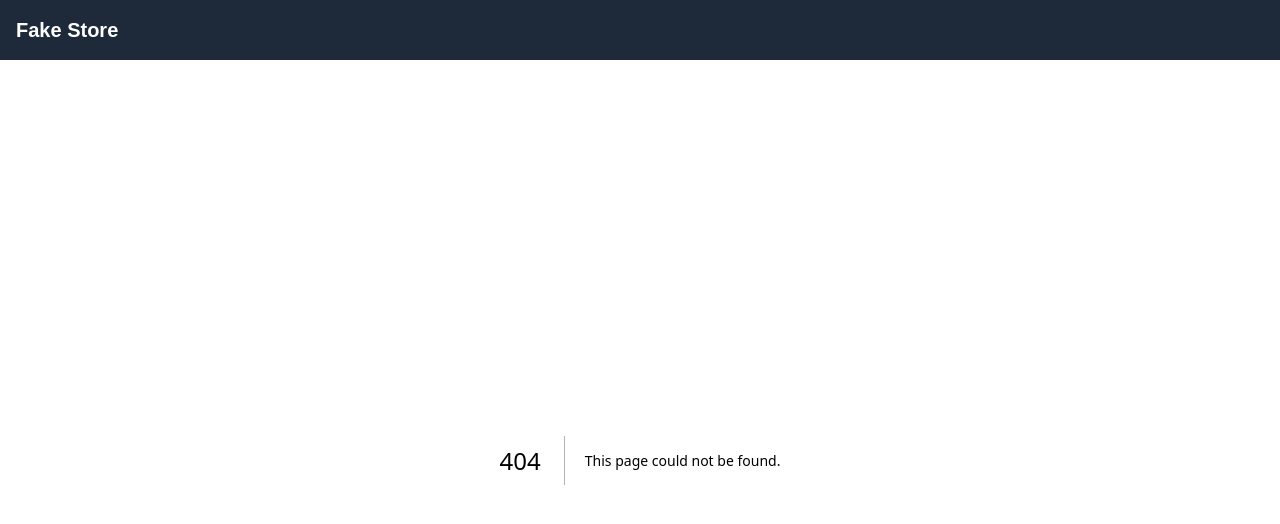
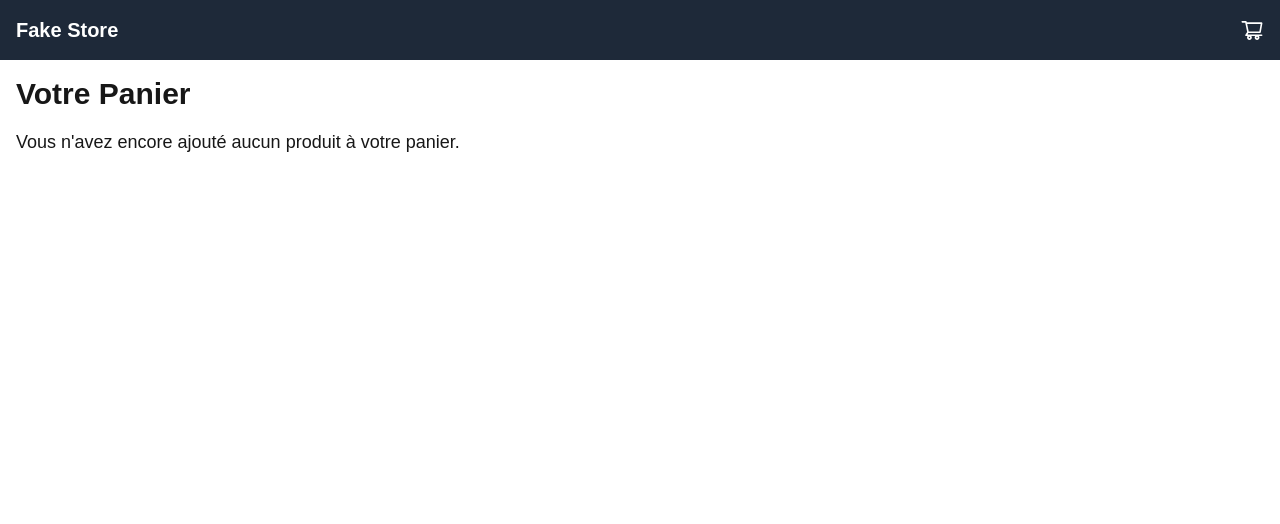
Before and after one commit to Akkuro/simple-store, a Next.js app in the folder fake-store-app/: page /cart in a window 1280 px wide. Before the commit this address had no page. Shown: the top 524 px of the page. Built offline with nearby package versions, Linux system fonts and the light colour scheme.

Commit message:
Add cart page

```diff
--- a/fake-store-app/package.json
+++ b/fake-store-app/package.json
@@ -12,7 +12,8 @@
     "axios": "^1.8.4",
     "next": "15.2.4",
     "react": "^19.0.0",
-    "react-dom": "^19.0.0"
+    "react-dom": "^19.0.0",
+    "react-icons": "^5.5.0"
   },
   "devDependencies": {
     "@eslint/eslintrc": "^3",
--- /dev/null
+++ b/fake-store-app/src/app/cart/page.tsx
@@ -0,0 +1,10 @@
+export default function Cart() {
+  return (
+    <div className="p-4">
+      <h1 className="text-3xl font-bold mb-4">Votre Panier</h1>
+      <p className="text-lg">
+        Vous n'avez encore ajouté aucun produit à votre panier.
+      </p>
+    </div>
+  );
+}
--- a/fake-store-app/src/components/Navbar.tsx
+++ b/fake-store-app/src/components/Navbar.tsx
@@ -1,4 +1,5 @@
 import Link from "next/link";
+import { AiOutlineShoppingCart } from "react-icons/ai";
 
 export default function Navbar() {
   return (
@@ -7,6 +8,9 @@ export default function Navbar() {
         <Link href="/">
           <span className="text-xl font-bold cursor-pointer">Fake Store</span>
         </Link>
+        <Link href="/cart">
+          <AiOutlineShoppingCart className="text-2xl cursor-pointer" />
+        </Link>
       </div>
     </nav>
   );
```
Also changed, not shown: 1 other file (tests, documents, lock files or other folders).
